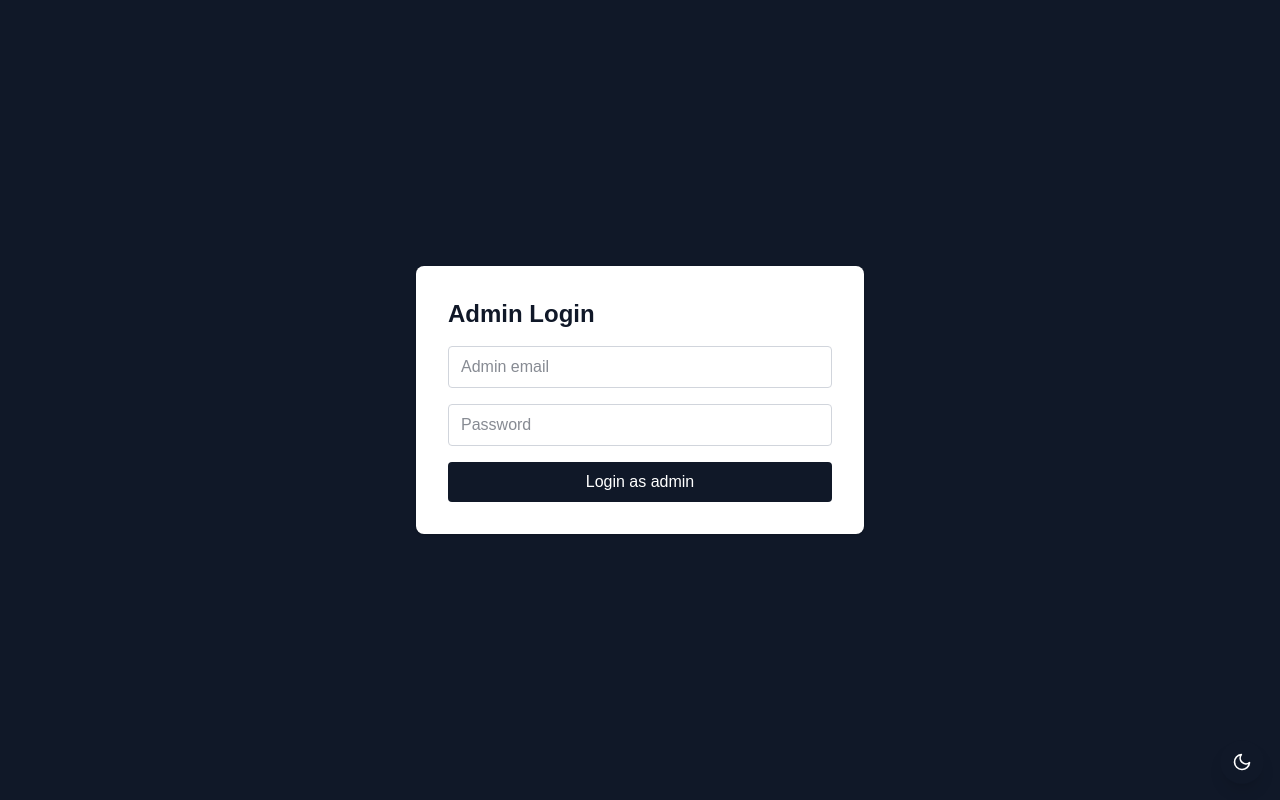
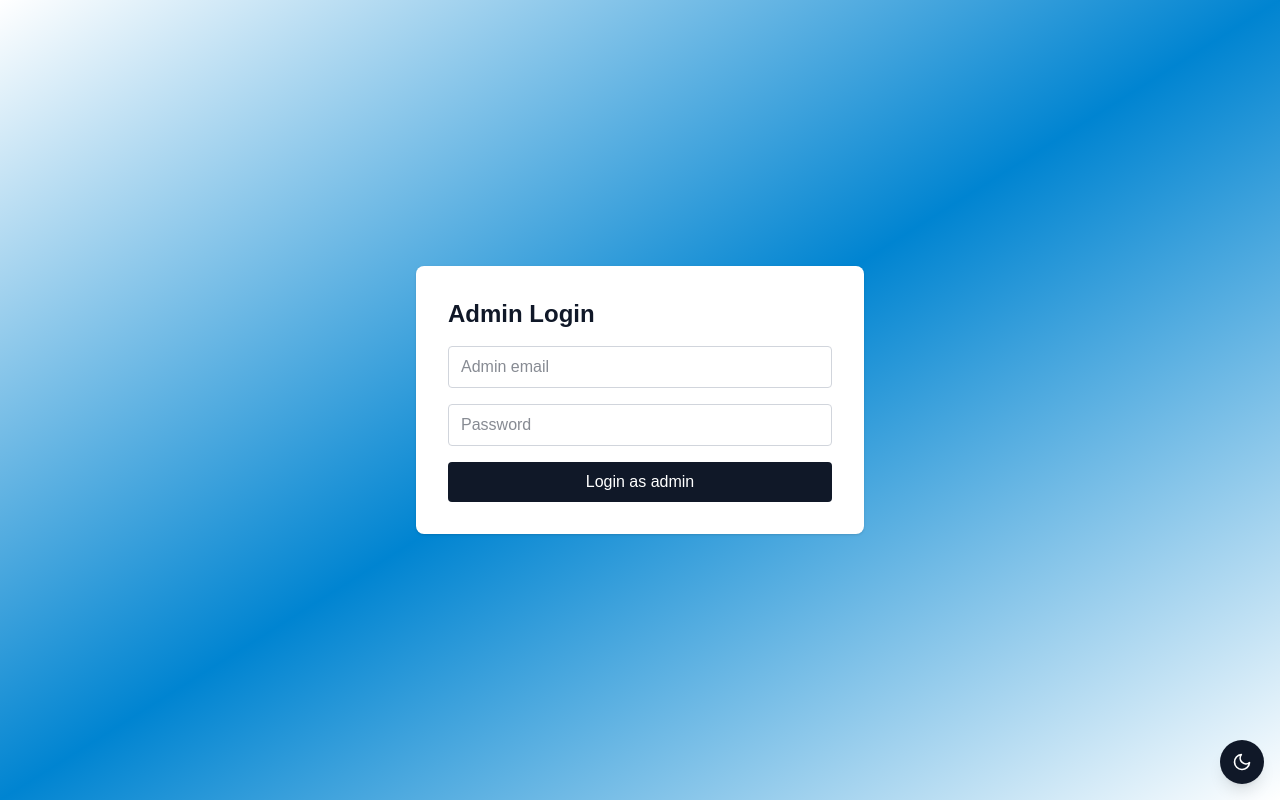
Before and after one commit to kitty9021/campustocareer, a Next.js app: page /admin-login in a window 1280 px wide. Built offline with nearby package versions, Linux system fonts and the light colour scheme; no server answers.

Commit message:
Update admin login background gradient

```diff
--- a/app/admin-login/page.tsx
+++ b/app/admin-login/page.tsx
@@ -49,7 +49,7 @@
   }
 
   return (
-    <main className="min-h-screen flex items-center justify-center bg-gray-900 p-4">
+    <main className="min-h-screen flex items-center justify-center bg-gradient-to-br from-sky-1000 via-sky-600 to-slate-1000 p-4">
       <form
         onSubmit={handleLogin}
         className="w-full max-w-md bg-white p-8 rounded-lg shadow space-y-4"
```
